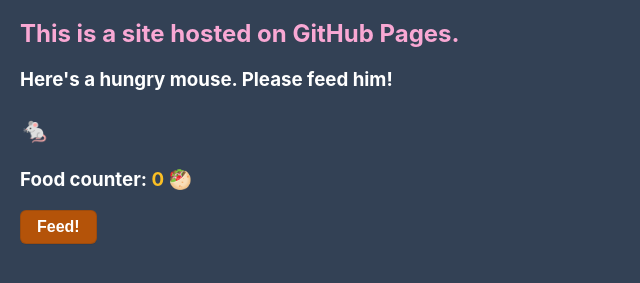
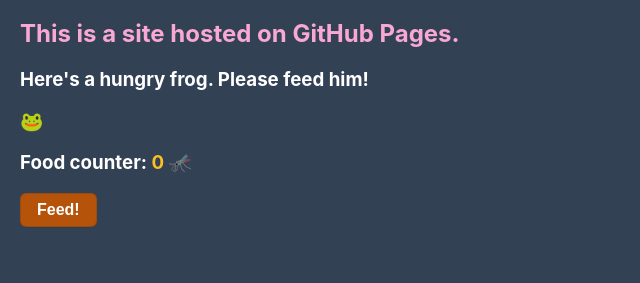
Before and after one commit to wuningjing-nm2207/wuningjing-nm2207.github.io, a plain HTML site: page index.html in a window 1280 px wide. Shown: the part 75-358 px from the top of the page, without its empty margins (0-640 px from the left). Drawn offline with Linux system fonts and the light colour scheme.

Commit message:
chore: changed homepage animal

```diff
--- a/index.html
+++ b/index.html
@@ -8,9 +8,9 @@
   <body>
     <h1>Hello world! 🚀</h1>
     <h2>This is a site hosted on GitHub Pages.</h2>
-    <h3>Here's a hungry mouse. Please feed him!</h3>
-    <h3 class="mouse">🐁</h3>
-    <h3>Food counter: <span class="counter">0</span> 🥙</h3>
+    <h3>Here's a hungry frog. Please feed him!</h3>
+    <h3 class="frog">🐸</h3>
+    <h3>Food counter: <span class="counter">0</span> 🦟</h3>
     <button>Feed!</button>
   </body>
 </html>
```
